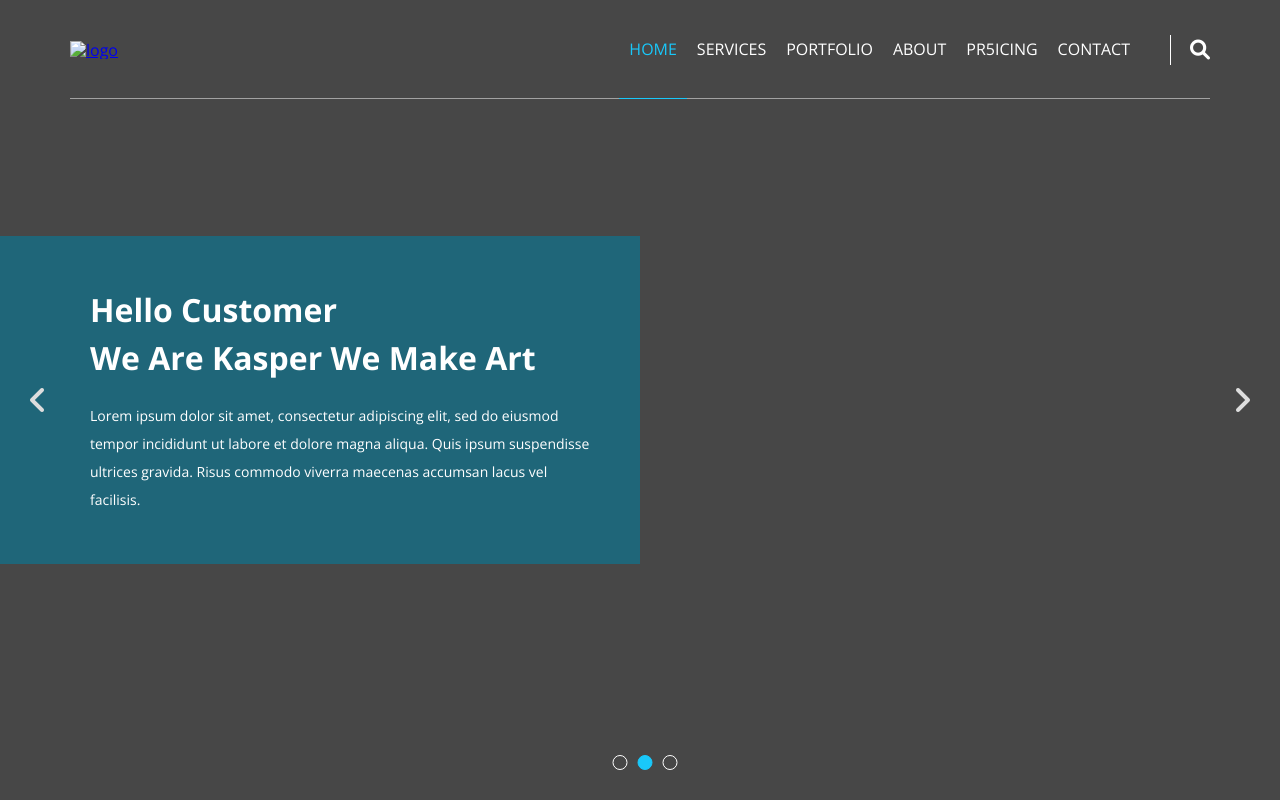
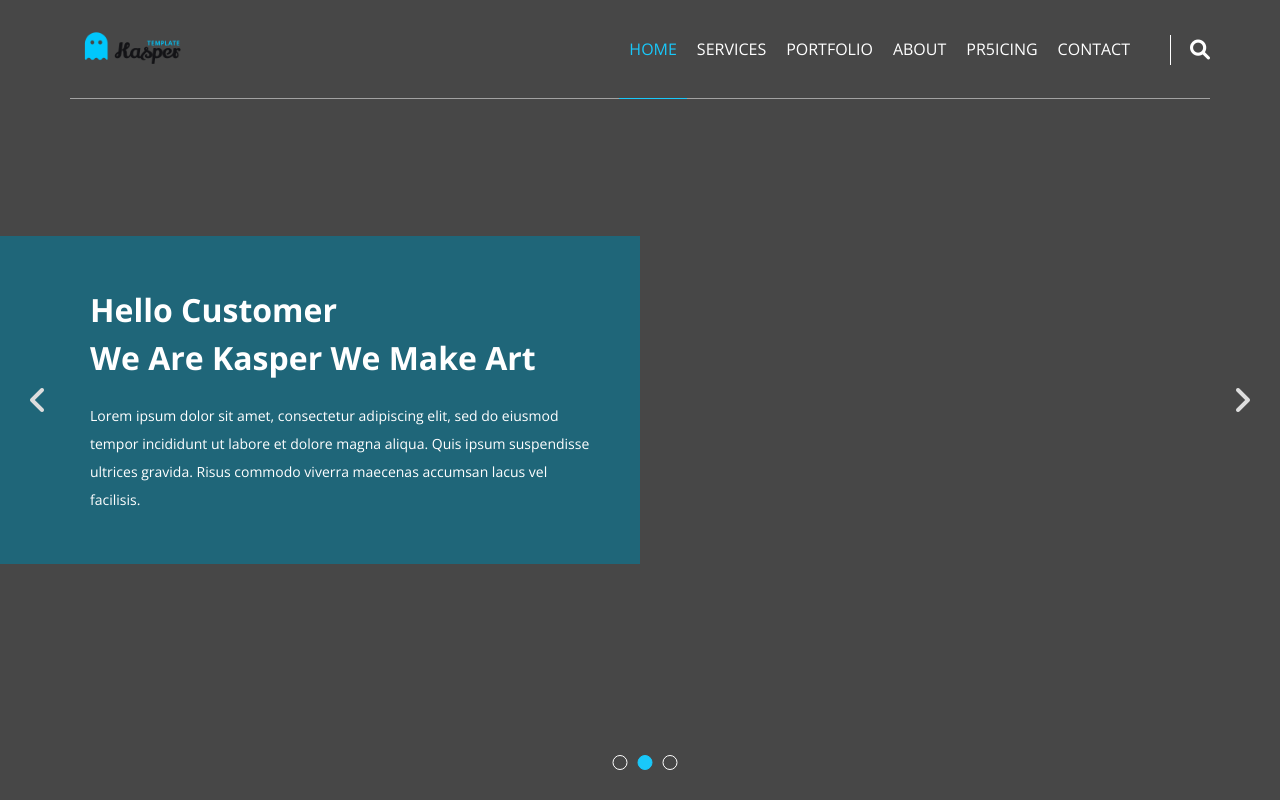
Before and after one commit to mohAttallah/Kasper-template-2, a plain HTML site: page index.html in a window 1280 px wide. Shown: the top 800 px of the page. Drawn offline with nearby package versions, Linux system fonts and the light colour scheme; the site is published under a folder, as on GitHub Pages, so addresses that start at the root find nothing.

Commit message:
fix logo

```diff
--- a/index.html
+++ b/index.html
@@ -25,7 +25,7 @@
     <header>
         <div class="container">
             <a href="#" class="logo">
-                <img src="/Image/logo.png" alt="logo">
+                <img src="Image/logo.png" alt="logo">
             </a>
             <nav>
                 <i class="fas fa-bars toggle-menu"></i>
```
